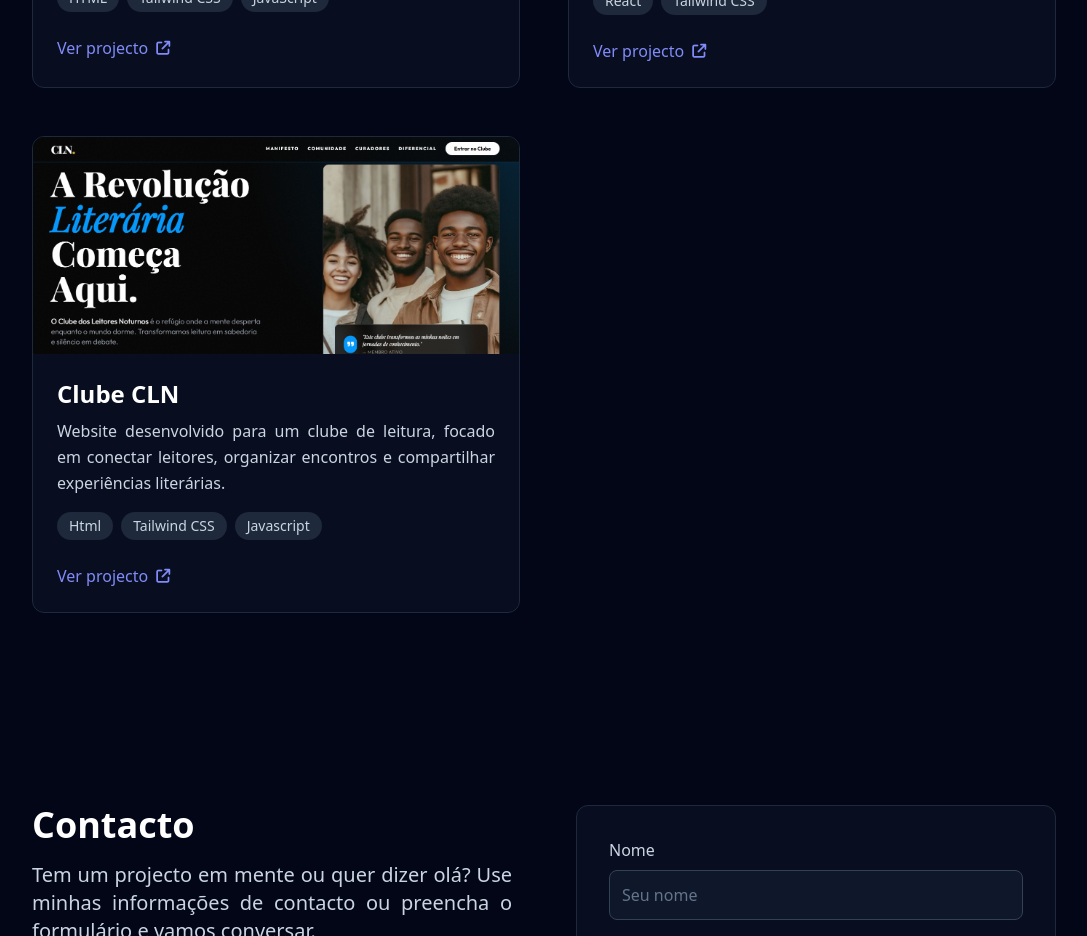
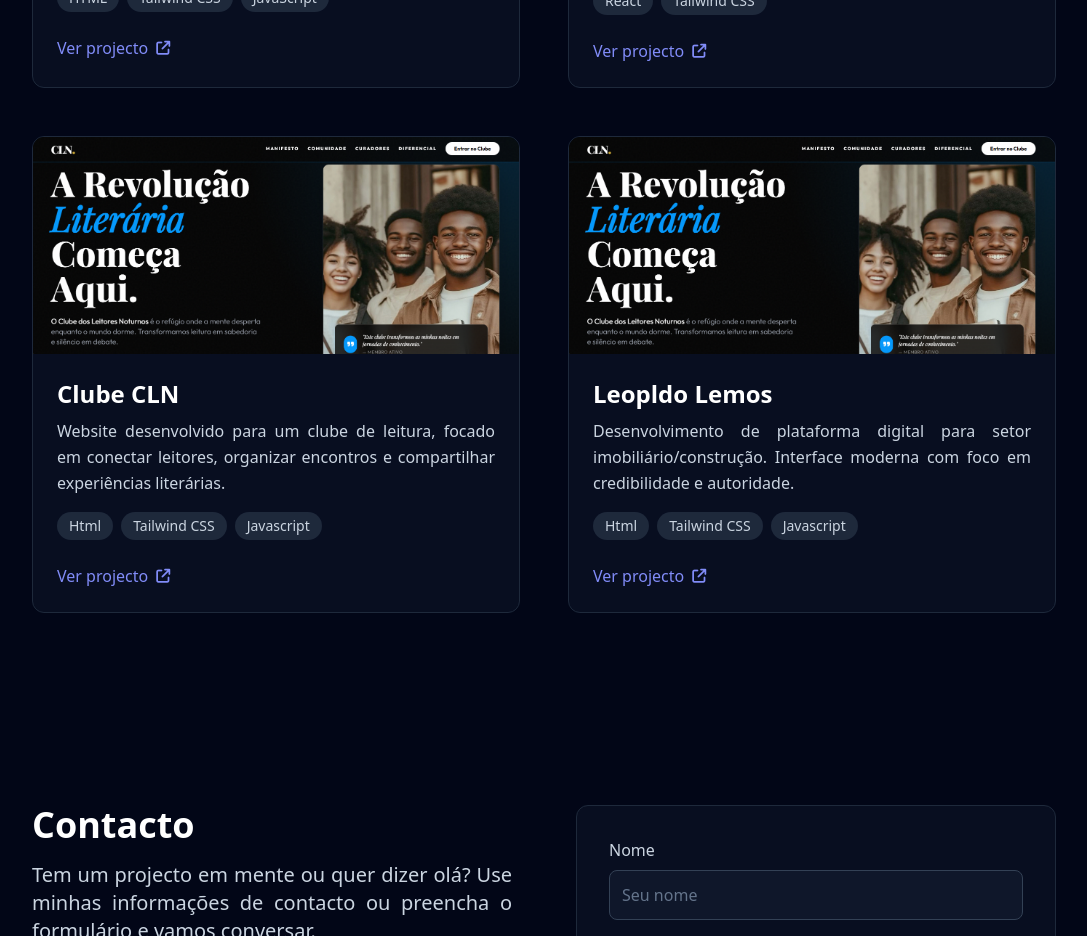
Before and after one commit to FilipeMafuila/Portifolio-dev, a React (Vite) app: page / in a window 1280 px wide. Shown: the part 4280-5216 px from the top of the page, without its empty margins (96-1183 px from the left). Built offline with nearby package versions, Linux system fonts and the light colour scheme.

Commit message:
Update projects.jsx

```diff
--- a/src/Pages/projects.jsx
+++ b/src/Pages/projects.jsx
@@ -23,6 +23,14 @@ function Projects(){
             description: "Website desenvolvido para um clube de leitura, focado em conectar leitores, organizar encontros e compartilhar experiências literárias.",
             tags: ['Html', 'Tailwind CSS','Javascript' ],
             link: "https://clubeas.vercel.app/",
+            aos: "fade-up"
+        },
+         {
+            image: "/Img/cln.png",
+            title: "Leopldo Lemos",
+            description: "Desenvolvimento de plataforma digital para setor imobiliário/construção. Interface moderna com foco em credibilidade e autoridade.",
+            tags: ['Html', 'Tailwind CSS','Javascript' ],
+            link: "https://leopoldo-lemosvercel.app/",
             aos: "fade-up"
         },
         // Adicione mais projetos aqui no futuro
```
